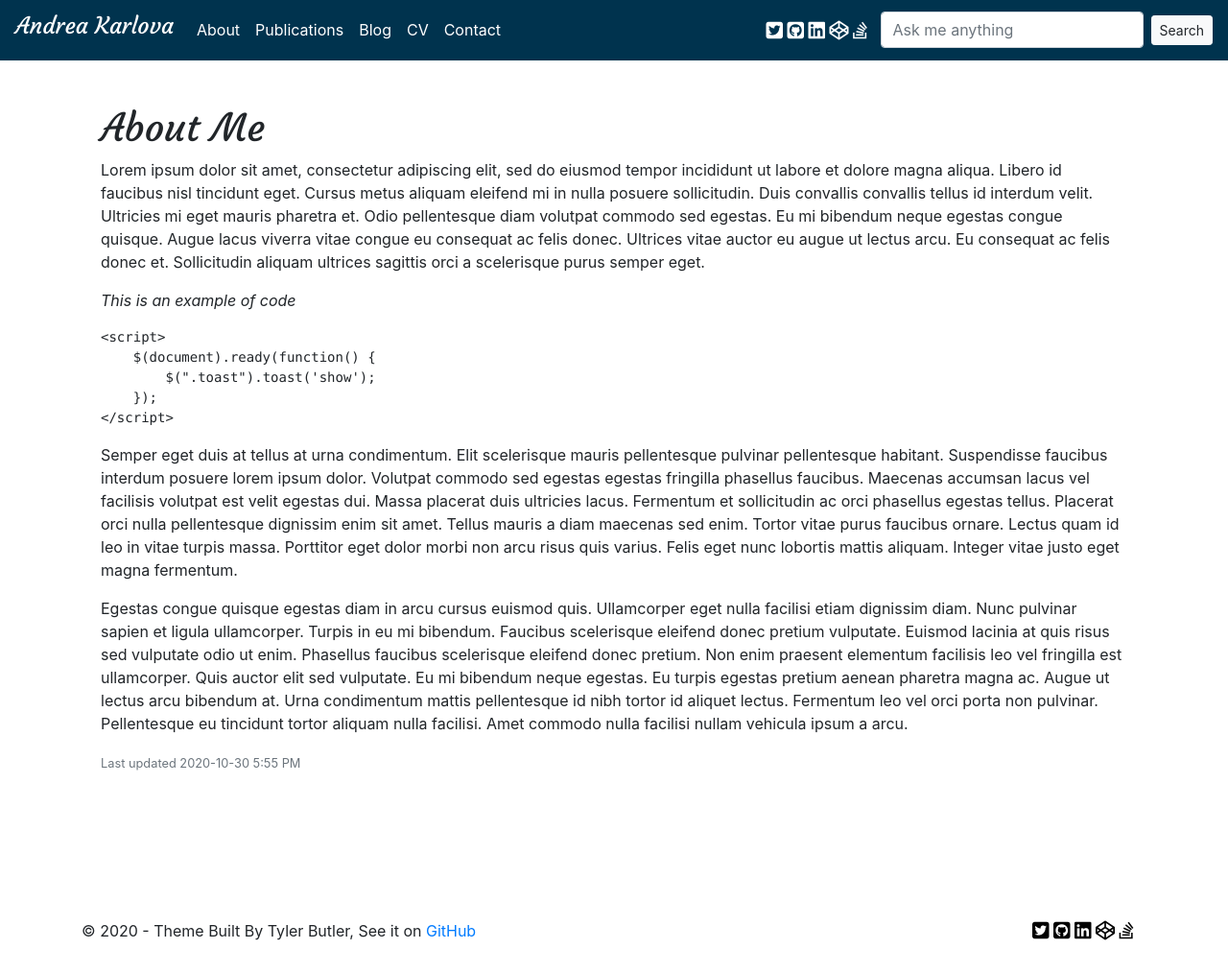
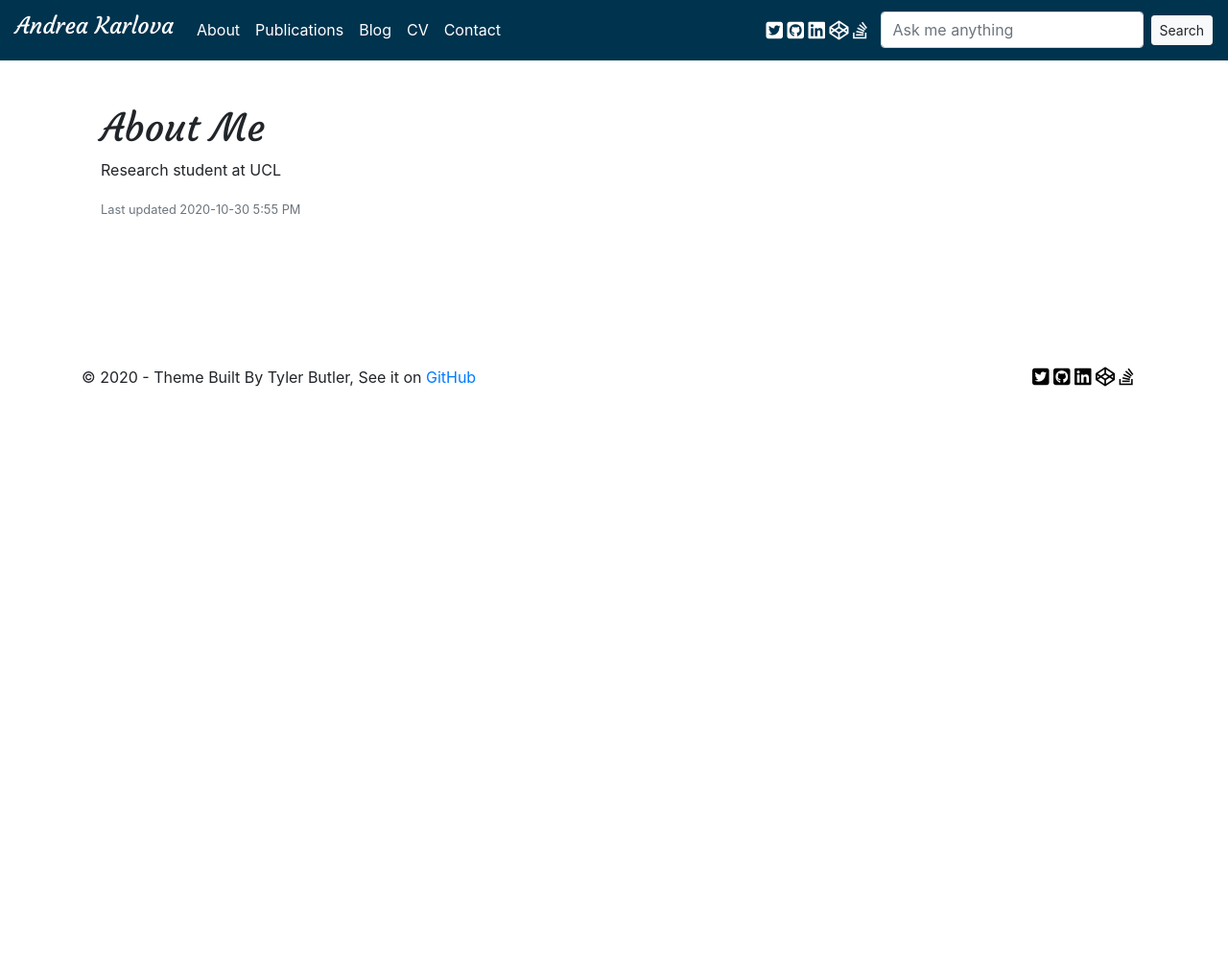
Before and after one commit to AndreaKarlova/andreakarlova.github.io, a Jekyll site: the page built from pages/about.md, in a window 1280 px wide. Shown: the whole page at 96% size. Built offline with Jekyll 4.4.1, drawn with Linux system fonts in a browser that asks for light colours; nearby versions of some CDN libraries; after the commit the page ends 900 px from its top, so only the background shows below that.

Commit message:
update 'about' section

````diff
--- a/pages/about.md
+++ b/pages/about.md
@@ -9,18 +9,4 @@ last-updated: 2020-10-30 5:55 PM
 
 <h1 class="mx-auto" style="font-family:Courgette;">{{ page.title }}</h1>
 
-Lorem ipsum dolor sit amet, consectetur adipiscing elit, sed do eiusmod tempor incididunt ut labore et dolore magna aliqua. Libero id faucibus nisl tincidunt eget. Cursus metus aliquam eleifend mi in nulla posuere sollicitudin. Duis convallis convallis tellus id interdum velit. Ultricies mi eget mauris pharetra et. Odio pellentesque diam volutpat commodo sed egestas. Eu mi bibendum neque egestas congue quisque. Augue lacus viverra vitae congue eu consequat ac felis donec. Ultrices vitae auctor eu augue ut lectus arcu. Eu consequat ac felis donec et. Sollicitudin aliquam ultrices sagittis orci a scelerisque purus semper eget.
-
-
-*This is an example of code*
-```js
-<script>
-    $(document).ready(function() {
-        $(".toast").toast('show');
-    });
-</script>
-```
-
-Semper eget duis at tellus at urna condimentum. Elit scelerisque mauris pellentesque pulvinar pellentesque habitant. Suspendisse faucibus interdum posuere lorem ipsum dolor. Volutpat commodo sed egestas egestas fringilla phasellus faucibus. Maecenas accumsan lacus vel facilisis volutpat est velit egestas dui. Massa placerat duis ultricies lacus. Fermentum et sollicitudin ac orci phasellus egestas tellus. Placerat orci nulla pellentesque dignissim enim sit amet. Tellus mauris a diam maecenas sed enim. Tortor vitae purus faucibus ornare. Lectus quam id leo in vitae turpis massa. Porttitor eget dolor morbi non arcu risus quis varius. Felis eget nunc lobortis mattis aliquam. Integer vitae justo eget magna fermentum.
-
-Egestas congue quisque egestas diam in arcu cursus euismod quis. Ullamcorper eget nulla facilisi etiam dignissim diam. Nunc pulvinar sapien et ligula ullamcorper. Turpis in eu mi bibendum. Faucibus scelerisque eleifend donec pretium vulputate. Euismod lacinia at quis risus sed vulputate odio ut enim. Phasellus faucibus scelerisque eleifend donec pretium. Non enim praesent elementum facilisis leo vel fringilla est ullamcorper. Quis auctor elit sed vulputate. Eu mi bibendum neque egestas. Eu turpis egestas pretium aenean pharetra magna ac. Augue ut lectus arcu bibendum at. Urna condimentum mattis pellentesque id nibh tortor id aliquet lectus. Fermentum leo vel orci porta non pulvinar. Pellentesque eu tincidunt tortor aliquam nulla facilisi. Amet commodo nulla facilisi nullam vehicula ipsum a arcu.
+Research student at UCL
--- a/pages/blog.html
+++ b/pages/blog.html
@@ -2,7 +2,7 @@
 layout: page
 permalink: /blog.html
 title: My Blog
-description: I write about cyber threat intelligence
+description:
 header-img:
 last-updated: 2020-10-30 5:55 PM
 ---
--- a/pages/tags.html
+++ b/pages/tags.html
@@ -2,7 +2,7 @@
 layout: page
 permalink: /tags.html
 title: Tagsc
-description: I write about cyber threat intelligence
+description:
 header-img:
 last-updated: 2020-10-30 5:55 PM
 ---
````
Also changed, not shown: index.md (+2 -2 lines).
